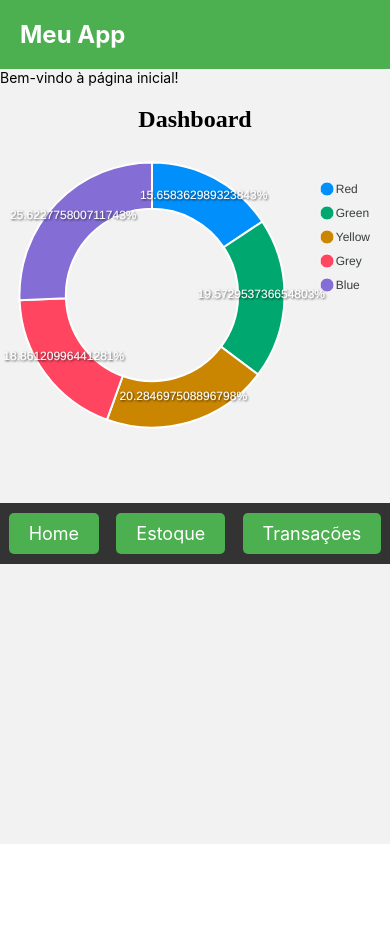
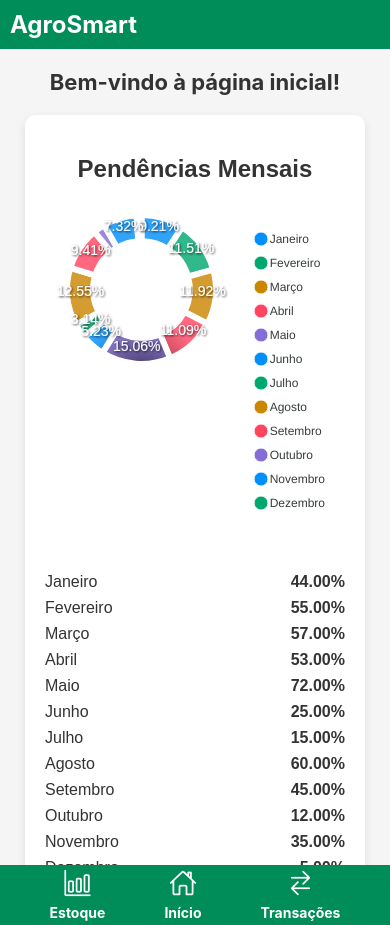
Before and after one commit to kfrural/AgroSmart, a React Native app in the folder AgroSmart/: screen /Home in a window 390 px wide. Before the commit the page ends 844 px from the top, so only its background shows below. Built offline with nearby package versions, Linux system fonts and the light colour scheme.

Commit message:
feat: add style at home

```diff
--- a/AgroSmart/src/components/Dashboard/index.tsx
+++ b/AgroSmart/src/components/Dashboard/index.tsx
@@ -1,5 +1,6 @@
 import React from 'react';
 import ApexCharts from 'react-apexcharts';
+import styles from './styles';
 
 // Definindo tipos personalizados
 type ApexStroke = {
@@ -75,11 +76,13 @@ const Dashboard = () => {
   const options: ApexOptions = {
     chart: {
       type: 'donut',
-            width: 350,
+      width: '100%',
       height: 350,
+      background: '#ffffff',
     },
     stroke: {
       lineCap: 'round',
+      width: 6,
     },
     plotOptions: {
       radialGauge: {
@@ -87,10 +90,10 @@ const Dashboard = () => {
         hollow: {
           size: '50%',
           width: 1,
-                    color: undefined,
+          color: 'transparent',
         },
         track: {
-                    background: 'transparent',
+          background: '#e0e0e0',
           startAngleAdjust: 90,
         },
       },
@@ -98,25 +101,28 @@ const Dashboard = () => {
     fill: {
       type: 'gradient',
       gradient: {
-                shade: 'inverse-in',
-                shadeIntensity: 1,
+        shade: 'dark',
+        shadeIntensity: 0.6,
         inverseColors: true,
         opacityFrom: 1,
-                opacityTo: 1,
-                stops: [0, 0, 1],
+        opacityTo: 0.9,
+        stops: [0, 80, 100],
       },
     },
-        labels: ['Red', 'Green', 'Yellow', 'Grey', 'Blue'],
+    labels: [
+      'Janeiro', 'Fevereiro', 'Março', 'Abril', 'Maio', 'Junho', 'Julho',
+      'Agosto', 'Setembro', 'Outubro', 'Novembro', 'Dezembro',
+    ],
     dataLabels: {
       enabled: true,
       formatter: function(val, opts) {
-                return val + '%';
+        return val.toFixed(2) + '%';
       },
       style: {
         colors: ['#fff'],
-                fontSize: '12px',
-                fontFamily: 'Helvetica, Arial, Tahoma, Geneva, Verdana',
-                fontWeight: 400,
+        fontSize: '14px',
+        fontFamily: 'Arial, Helvetica, sans-serif',
+        fontWeight: 500,
       },
     },
     tooltip: {
@@ -128,12 +134,24 @@ const Dashboard = () => {
     },
   };
 
-    const series = [44, 55, 57, 53, 72];
+  const series = [44, 55, 57, 53, 72, 25, 15, 60, 45, 12, 35, 5];
+  const months = [
+    'Janeiro', 'Fevereiro', 'Março', 'Abril', 'Maio', 'Junho', 'Julho',
+    'Agosto', 'Setembro', 'Outubro', 'Novembro', 'Dezembro',
+  ];
 
   return (
-        <div style={{ textAlign: 'center' }}>
-            <h2>Dashboard</h2>
+    <div style={styles.container}>
+      <h2 style={styles.textDashboard}>Pendências Mensais</h2>
       <ApexCharts options={options} series={series} type="donut" height={350} />
+      <div style={{ marginTop: '20px' }}>
+        {months.map((month, index) => (
+          <div key={month} style={{ display: 'flex', justifyContent: 'space-between', alignItems: 'center', marginBottom: '8px', fontSize: '16px', fontFamily: 'Arial, sans-serif' }}>
+            <span style={{ color: '#333' }}>{month}</span>
+            <span style={{ fontWeight: 'bold', color: '#333' }}>{series[index].toFixed(2)}%</span>
+          </div>
+        ))}
+      </div>
     </div>
   );
 };
--- a/AgroSmart/src/components/Dashboard/styles.ts
+++ b/AgroSmart/src/components/Dashboard/styles.ts
@@ -0,0 +1,19 @@
+import { StyleSheet } from "react-native";
+
+const styles = StyleSheet.create({
+    container: {
+        textAlign: 'center',
+        padding: 20,
+        backgroundColor: '#ffffff',
+        borderRadius: '10px',
+        boxShadow: '0 4px 10px rgba(0,0,0,0.1)'
+    },
+    textDashboard: {
+        color: '#333',
+        fontSize: 24,
+        marginBottom: 20,
+        fontFamily: 'Arial, sans-serif'
+    }
+});
+
+export default styles;
--- a/AgroSmart/src/components/Header/index.tsx
+++ b/AgroSmart/src/components/Header/index.tsx
@@ -5,7 +5,7 @@ import styles from './styles';
 const Header = () => {
   return (
     <View style={styles.container}>
-      <Text style={styles.title}>Meu App</Text>
+      <Text style={styles.title}>AgroSmart</Text>
     </View>
   );
 };
--- a/AgroSmart/src/components/Header/styles.ts
+++ b/AgroSmart/src/components/Header/styles.ts
@@ -5,8 +5,8 @@ const styles = StyleSheet.create({
     flexDirection: 'row',
     justifyContent: 'space-between',
     alignItems: 'center',
-    padding: 20,
-    backgroundColor: '#4CAF50',
+    padding: 10,
+    backgroundColor: '#008d5a',
   },
   title: {
     fontSize: 24,
--- a/AgroSmart/src/components/Nav/index.tsx
+++ b/AgroSmart/src/components/Nav/index.tsx
@@ -1,7 +1,8 @@
 import React from 'react';
-import { View, TouchableOpacity, Text } from 'react-native';
+import { View, TouchableOpacity, Text, SafeAreaView } from 'react-native';
 import styles from './styles';
 import { useNavigation } from '@react-navigation/native';
+import Icon from 'react-native-vector-icons/Ionicons';
 
 const Nav = () => {
   const navigation = useNavigation();
@@ -10,17 +11,25 @@ const Nav = () => {
   };
 
   return (
+    <>
+      <View style={{ flex: 1 }}>
+        {/* Seu conteúdo principal aqui (ex: ScrollView, outros componentes) */}
+      </View>
       <View style={styles.container}>
-      <TouchableOpacity style={styles.navItem} onPress={() => handlePress("Home")}>
-        <Text style={styles.navText}>Home</Text>
-      </TouchableOpacity>
         <TouchableOpacity style={styles.navItem} onPress={() => handlePress("Estoque")}>
+          <Icon name="bar-chart-outline" size={28} style={styles.icon} />
           <Text style={styles.navText}>Estoque</Text>
         </TouchableOpacity>
+        <TouchableOpacity style={styles.navItem} onPress={() => handlePress("Home")}>
+          <Icon name="home-outline" size={28} style={styles.icon} />
+          <Text style={styles.navText}>Início</Text>
+        </TouchableOpacity>
         <TouchableOpacity style={styles.navItem} onPress={() => handlePress("Transacoes")}>
+          <Icon name="swap-horizontal-outline" size={28} style={styles.icon} />
           <Text style={styles.navText}>Transações</Text>
         </TouchableOpacity>
       </View>
+    </>
   );
 };
 
--- a/AgroSmart/src/components/Nav/styles.ts
+++ b/AgroSmart/src/components/Nav/styles.ts
@@ -2,21 +2,31 @@ import { StyleSheet } from 'react-native';
 
 const styles = StyleSheet.create({
   container: {
+    position: 'absolute',
+    bottom: 0,
+    left: 0,
+    right: 0,
+    height: 60,
     flexDirection: 'row',
     justifyContent: 'space-around',
+    backgroundColor: '#008d5a',
     paddingVertical: 10,
-    backgroundColor: '#333',
+    paddingHorizontal: 20,
   },
   navItem: {
-    paddingVertical: 10,
-    paddingHorizontal: 20,
-    backgroundColor: '#4CAF50',
-    borderRadius: 5,
+    alignItems: 'center',
+    flexDirection: 'column',
+    justifyContent: 'center',
   },
   navText: {
-    fontSize: 18,
+    fontSize: 14,
     color: '#fff',
+    fontWeight: 'bold',
+    marginTop: 5,
   },
+  icon: {
+    color: '#fff',
+  }
 });
 
 export default styles;
--- a/AgroSmart/src/screens/Home/index.tsx
+++ b/AgroSmart/src/screens/Home/index.tsx
@@ -3,14 +3,14 @@ import { View, Text } from 'react-native';
 import Header from '../../components/Header';
 import Dashboard from '../../components/Dashboard';
 import Nav from '../../components/Nav';
-import styles from '../../components/Header/styles';
+import styles from './styles';
 
 const Home = () => {
   return (
-    <View>
+    <View style={styles.container}>
       <Header />
-      <View>
-        <Text style={styles.text}>Bem-vindo à página inicial!</Text>
+      <View style={styles.contentContainer}>
+        <Text style={styles.welcomeText}>Bem-vindo à página inicial!</Text>
         <Dashboard />
       </View>
       <Nav />
--- a/AgroSmart/src/screens/Home/styles.ts
+++ b/AgroSmart/src/screens/Home/styles.ts
@@ -1,9 +1,20 @@
 import { StyleSheet } from 'react-native';
 
 const styles = StyleSheet.create({
-  text: {
-    color: '#00f'
-  }
+  container: {
+    flex: 1,
+    backgroundColor: '#f5f5f5',
+  },
+  contentContainer: {
+    padding: 20,
+    alignItems: 'center',
+  },
+  welcomeText: {
+    fontSize: 22,
+    fontWeight: 'bold',
+    color: '#333',
+    marginBottom: 20,
+  },
 });
 
 export default styles;
```
Lines whose indentation alone changed are shown as unchanged.
